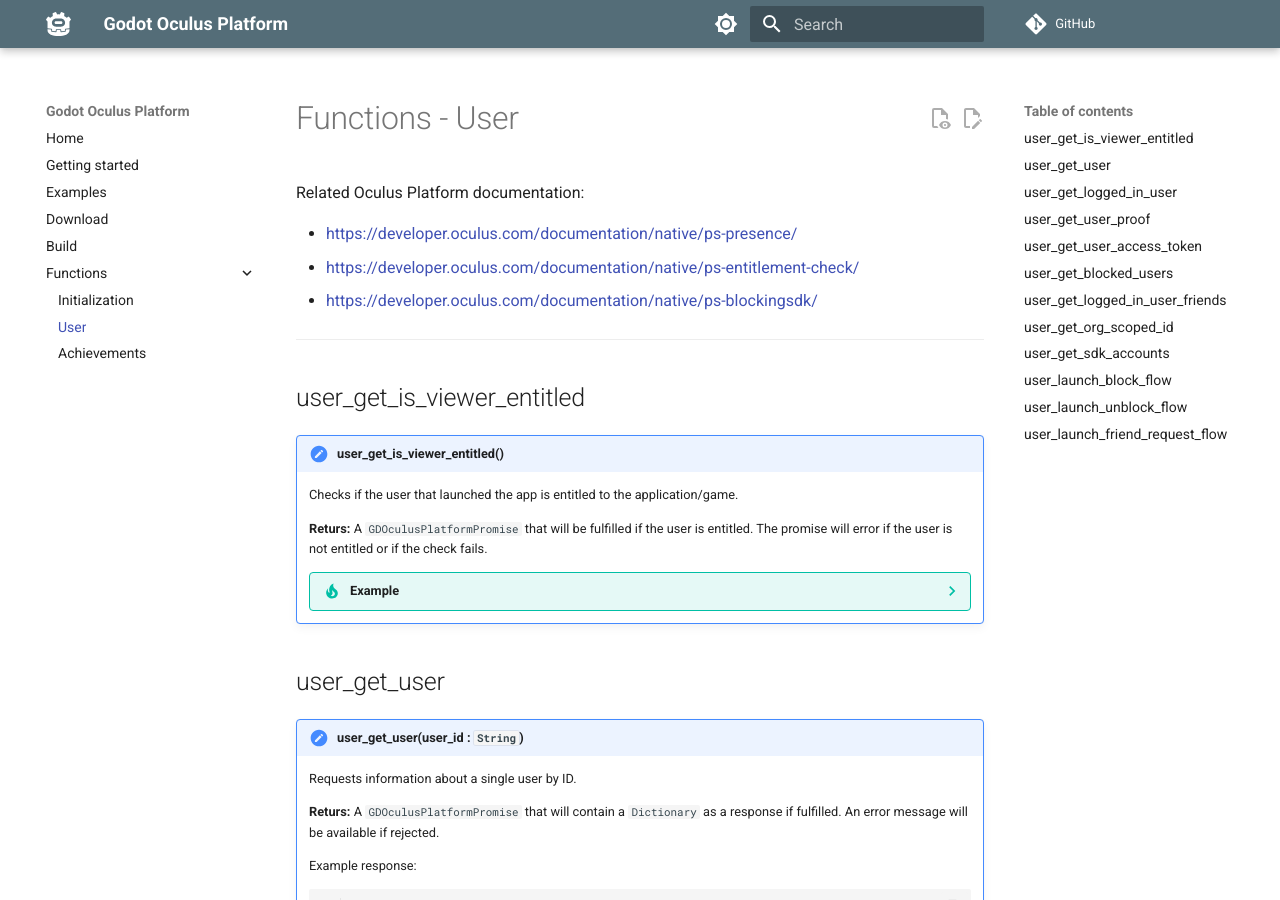
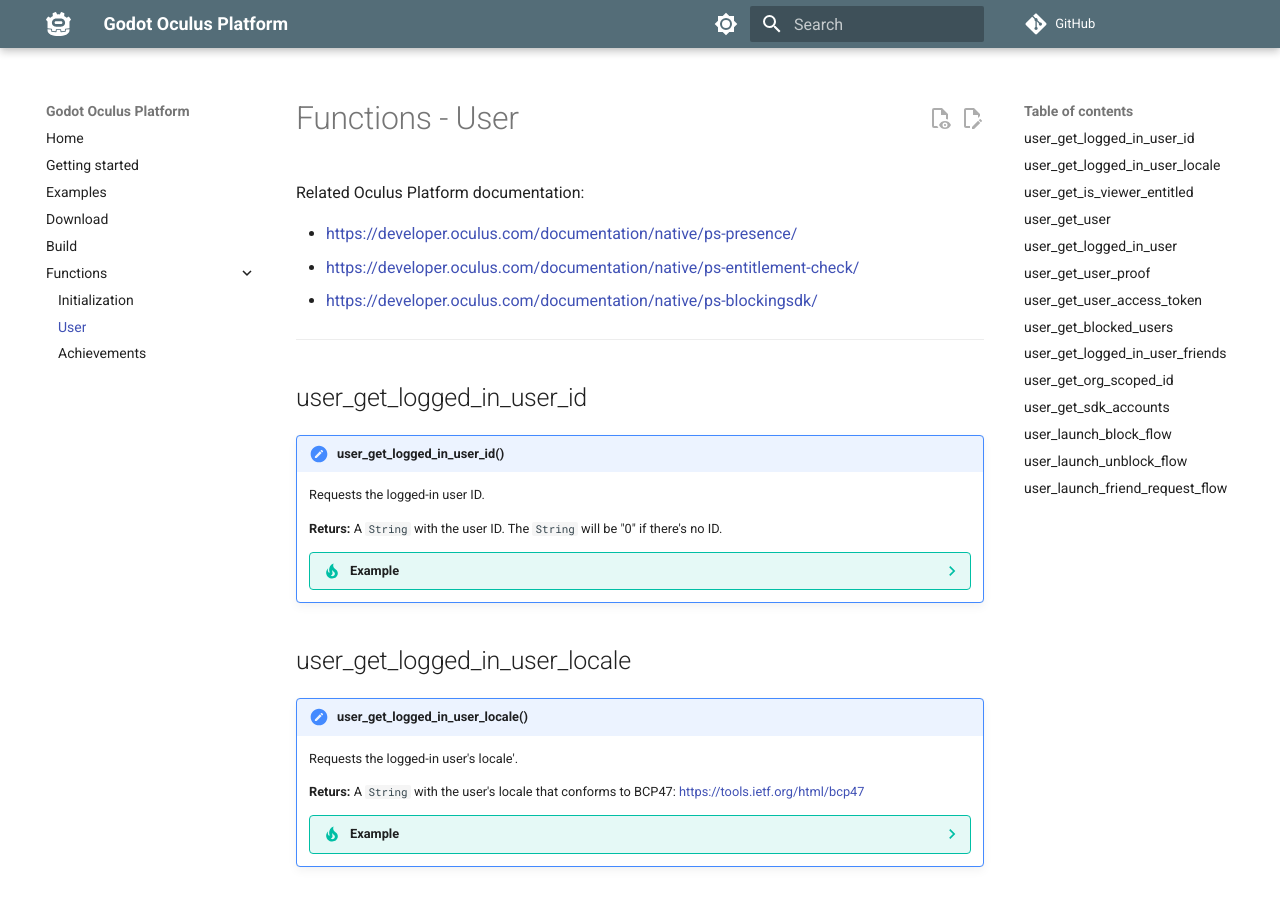
Before and after one commit to decacis/godot_oculus_platform, an MkDocs documentation site: the page built from docs/functions/user.md, in a window 1280 px wide and 900 px high. Built offline with MkDocs 1.6.1 and Material for MkDocs 9.7.7, drawn with Linux system fonts in a browser that asks for light colours; comment, search, counter and statistics services are not loaded.

Commit message:
Updating tracker & adding 2 new user functions

````diff
--- a/docs/functions/user.md
+++ b/docs/functions/user.md
@@ -6,6 +6,38 @@
 - [https://developer.oculus.com/documentation/native/ps-blockingsdk/](https://developer.oculus.com/documentation/native/ps-blockingsdk/)
 
 ------
+## user_get_logged_in_user_id
+//// admonition | user_get_logged_in_user_id()
+
+Requests the logged-in user ID.
+
+**Returs:** A `String` with the user ID. The `String` will be "0" if there's no ID.
+
+/// details | Example
+    type: tip
+``` gdscript linenums="1"
+var user_id : String = user_get_logged_in_user_id()
+# user_id = "314159265358979" for example
+```
+///
+////
+
+## user_get_logged_in_user_locale
+//// admonition | user_get_logged_in_user_locale()
+
+Requests the logged-in user's locale'.
+
+**Returs:** A `String` with the user's locale that conforms to BCP47: [https://tools.ietf.org/html/bcp47](https://tools.ietf.org/html/bcp47)
+
+/// details | Example
+    type: tip
+``` gdscript linenums="1"
+var user_locale : String = user_get_logged_in_user_locale()
+# user_locale = "en-US" for example
+```
+///
+////
+
 ## user_get_is_viewer_entitled
 //// admonition | user_get_is_viewer_entitled()
 
````
Also changed, not shown: docs/functions/initialization.md (+4 -2 lines), docs/index.md (+16 -0 lines).
